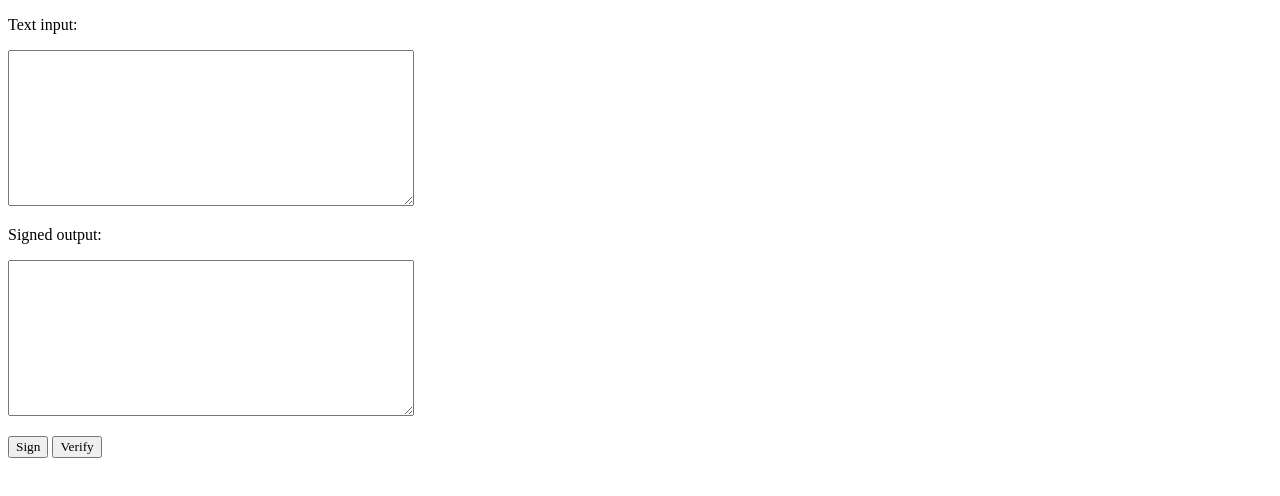
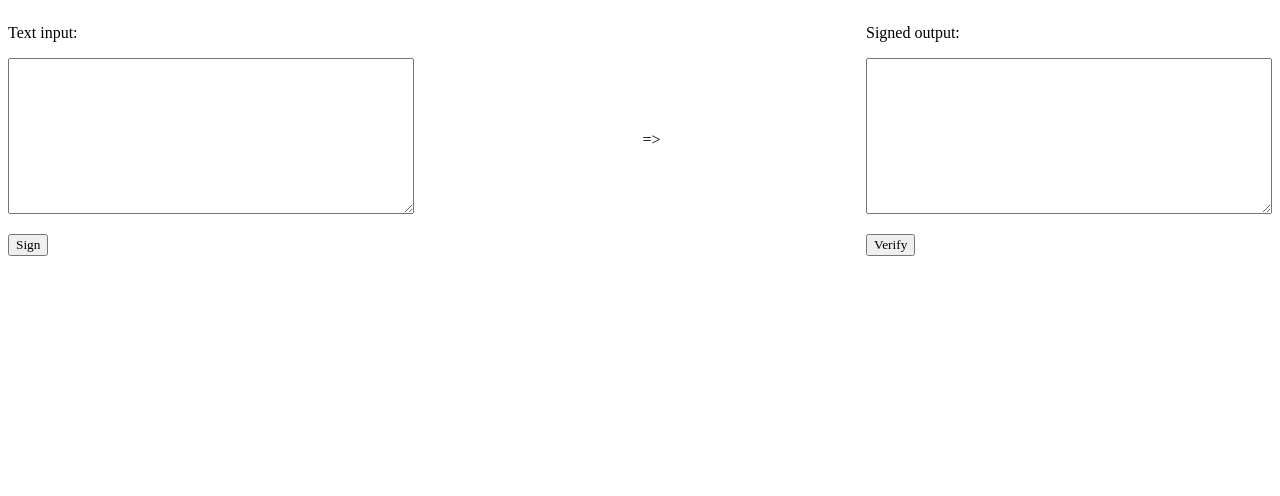
Before and after one commit to girvel/signer, a website built with Vite: page frontend/index.html in a window 1280 px wide. Built offline with nearby package versions, Linux system fonts and the light colour scheme; a web font is replaced by a local one.

Commit message:
Column layout

```diff
--- a/frontend/index.html
+++ b/frontend/index.html
@@ -8,14 +8,19 @@
   </head>
   <body>
     <main>
-      <p><label for="input">Text input:</label></p>
-      <textarea class="large-textarea" id="input"></textarea>
-      <p><label for="output">Signed output:</label></p>
-      <textarea class="large-textarea" id="output"></textarea>
-      <p>
-        <input type="button" id="sign" value="Sign" />
-        <input type="button" id="verify" value="Verify" />
-      </p>
+      <div class="flex-column-container">
+        <div class="flex-column">
+          <p><label for="input">Text input:</label></p>
+          <textarea class="large-textarea" id="input"></textarea>
+          <p><input type="button" id="sign" value="Sign" /></p>
+        </div>
+        <div class="flex-column-arrow">=></div>
+        <div>
+          <p><label for="output">Signed output:</label></p>
+          <textarea class="large-textarea" id="output"></textarea>
+          <p><input type="button" id="verify" value="Verify" /></p>
+        </div>
+      </div>
     </main>
     <script type="module" src="/src/main.ts"></script>
   </body>
--- a/frontend/src/style.css
+++ b/frontend/src/style.css
@@ -1,3 +1,5 @@
+/* FONTS */
+
 @font-face {
   font-family: 'JetBrains Mono';
   src: url('/public/fonts/JetBrainsMonoNerdFontMono-Regular.ttf') format('truetype');
@@ -6,17 +8,37 @@
   font-display: swap;
 }
 
-body {
-  font-family: 'JetBrains Mono';
-}
+/* OVERRIDE DEFAULTS */
 
 textarea, input {
   font-family: inherit;
 }
 
+/* CUSTOM STYLES */
+
+body {
+  font-family: 'JetBrains Mono';
+}
+
 .large-textarea {
   min-width: 400px;
   min-height: 150px;
+}
+
+.flex-column-container {
+  display: flex;
+}
+
+.flex-column {
+  flex: 1;
+}
+
+.flex-column-arrow {
+  flex: 1;
+  display: flex;
+  flex-direction: column;
+  justify-content: center;
+  align-items: center;
 }
 
 .mod_valid {
```
Also changed, not shown: PLANS.md (+5 -4 lines).
